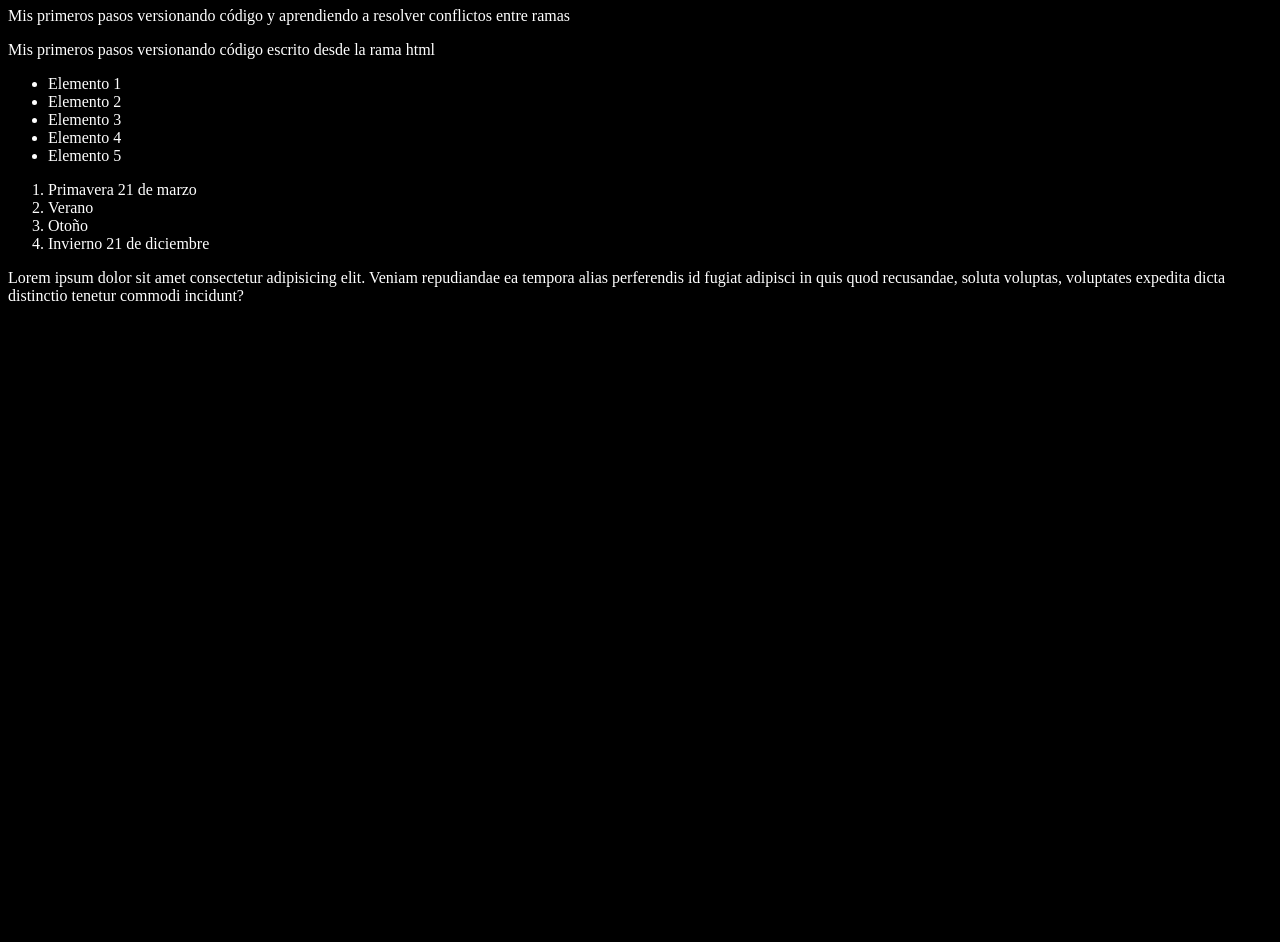
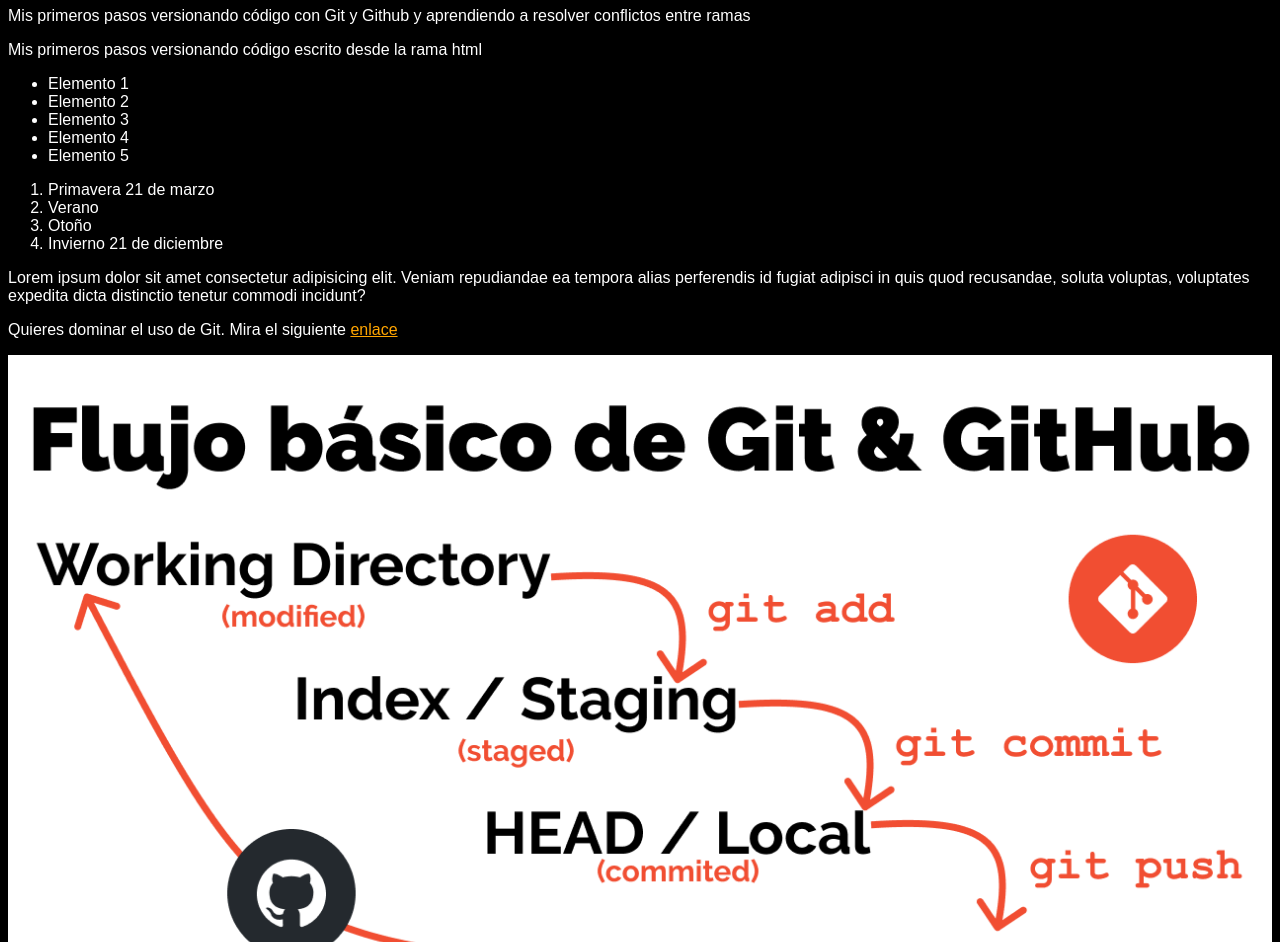
Before and after one commit to jalamico/check-git, a plain HTML site: page index.html in a window 1280 px wide. Shown: the part 73-1015 px from the top of the page. Before the commit the page ends 800 px from the top, so only its background shows below. Drawn offline with Linux system fonts and the light colour scheme.

Commit message:
Agregando imagen de flujo git y poniendo chulo el index.html

```diff
--- a/index.html
+++ b/index.html
@@ -9,7 +9,7 @@
 <body>
     <h1>Aprendiendo Git</h1>
 
-    <p>Mis primeros pasos versionando código y aprendiendo a resolver conflictos entre ramas</p>
+    <p>Mis primeros pasos versionando código con Git y Github y aprendiendo a resolver conflictos entre ramas</p>
 
 
     <p>Mis primeros pasos versionando código escrito desde la rama html</p>
@@ -27,6 +27,9 @@
         <li>Invierno 21 de diciembre</li>
     </ol>
     <p>Lorem ipsum dolor sit amet consectetur adipisicing elit. Veniam repudiandae ea tempora alias perferendis id fugiat adipisci in quis quod recusandae, soluta voluptas, voluptates expedita dicta distinctio tenetur commodi incidunt?</p>
+    <p>Quieres dominar el uso de Git. Mira el siguiente <a href="https://github.com/Jalamico/check-git" target="_blank">enlace</a></p>
+    <img src="git-flow.png" alt="Flujo básico de Git">
+
     <script>src="index.js"</script>
 </body>
 </html>
--- a/style.css
+++ b/style.css
@@ -1,4 +1,18 @@
 html{
     background-color: black;
     color:white;
+    font-family: sans-serif;
+
 }
+
+a{
+    color:orange;
+}
+
+a.hover{
+    color:orangered;
+}
+
+img{
+    max-width: 100%;
+}
```
Also changed, not shown: git-flow.png (added).
